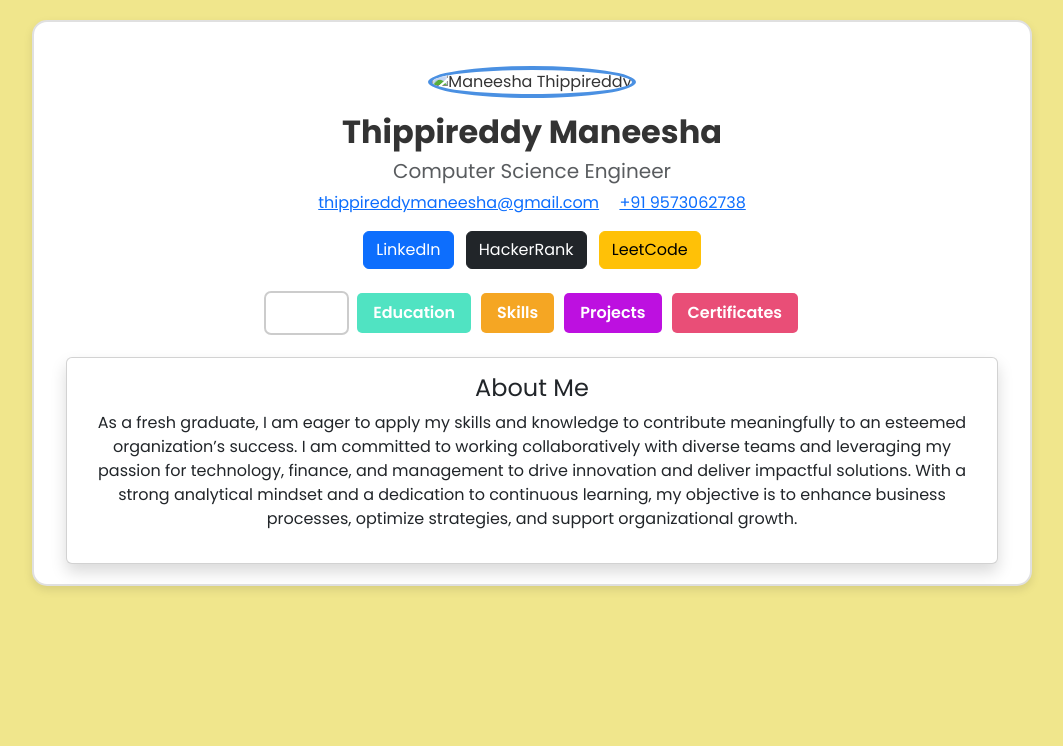
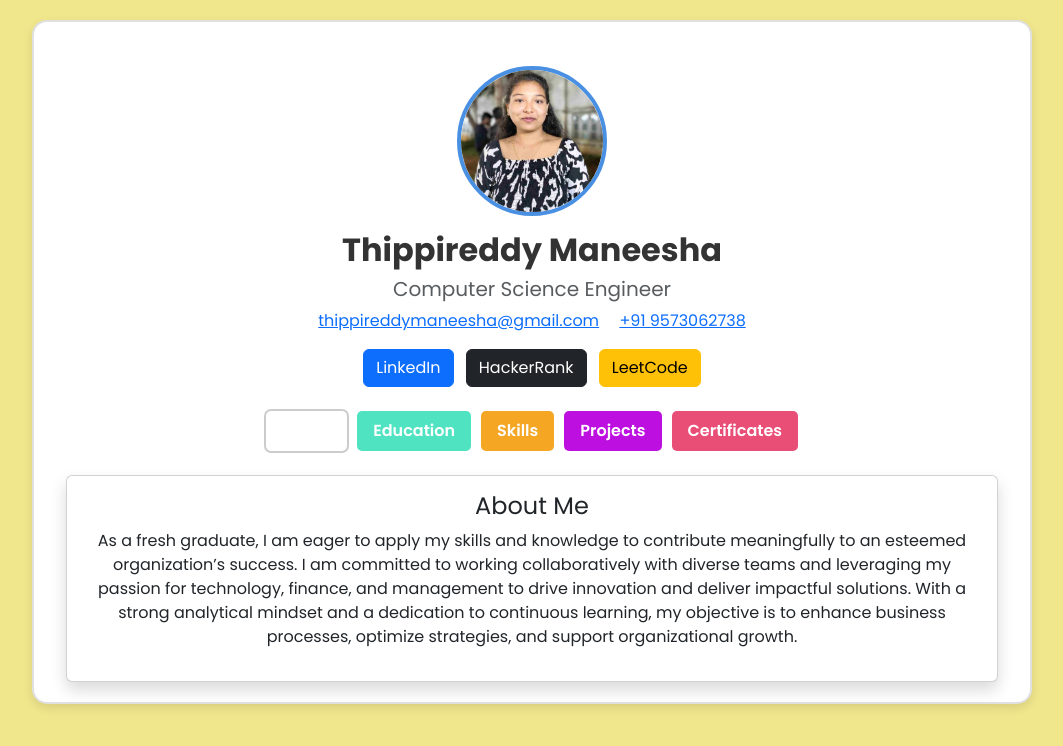
Before and after one commit to Maneesha2004-reddy/Portfolio, a plain HTML site: page index.html in a window 1280 px wide. Shown: the whole page, without its empty margins (108-1171 px from the left). Drawn offline with nearby package versions, Linux system fonts and the light colour scheme.

Commit message:
Update index.html

```diff
--- a/index.html
+++ b/index.html
@@ -123,7 +123,7 @@
     <div class="portfolio-box">
 
         <div class="container text-center mt-4">
-            <img src="C:\Users\lenovo\OneDrive\Desktop\profile photo.jpg" alt="Maneesha Thippireddy" class="profile-img">
+            <img src="images/profile.jpg" alt="Maneesha Thippireddy" class="profile-img">
             <h2 class="fw-bold">Thippireddy Maneesha</h2>
             <h5 class="text-muted">Computer Science Engineer</h5>
             <p>
```
